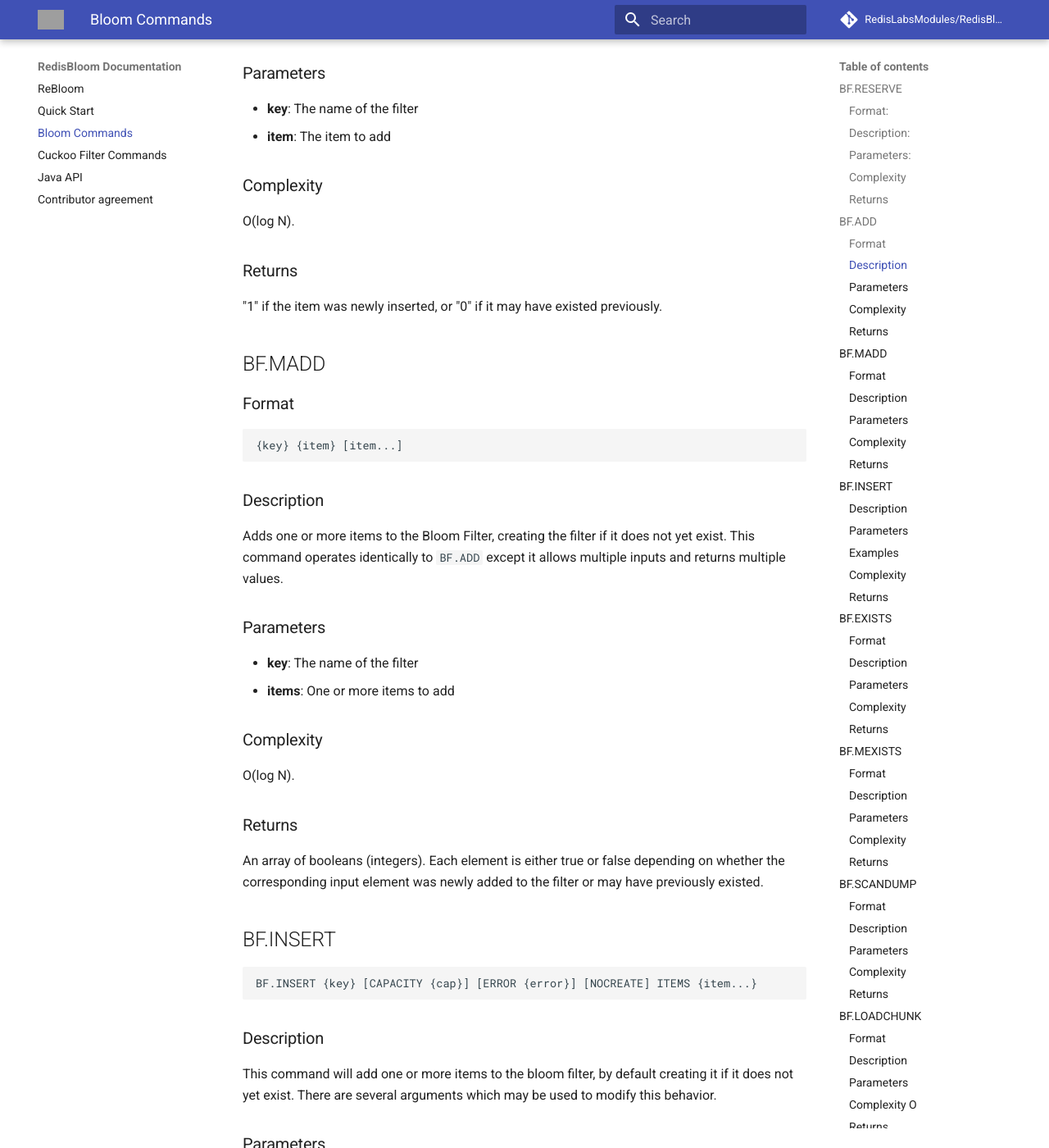
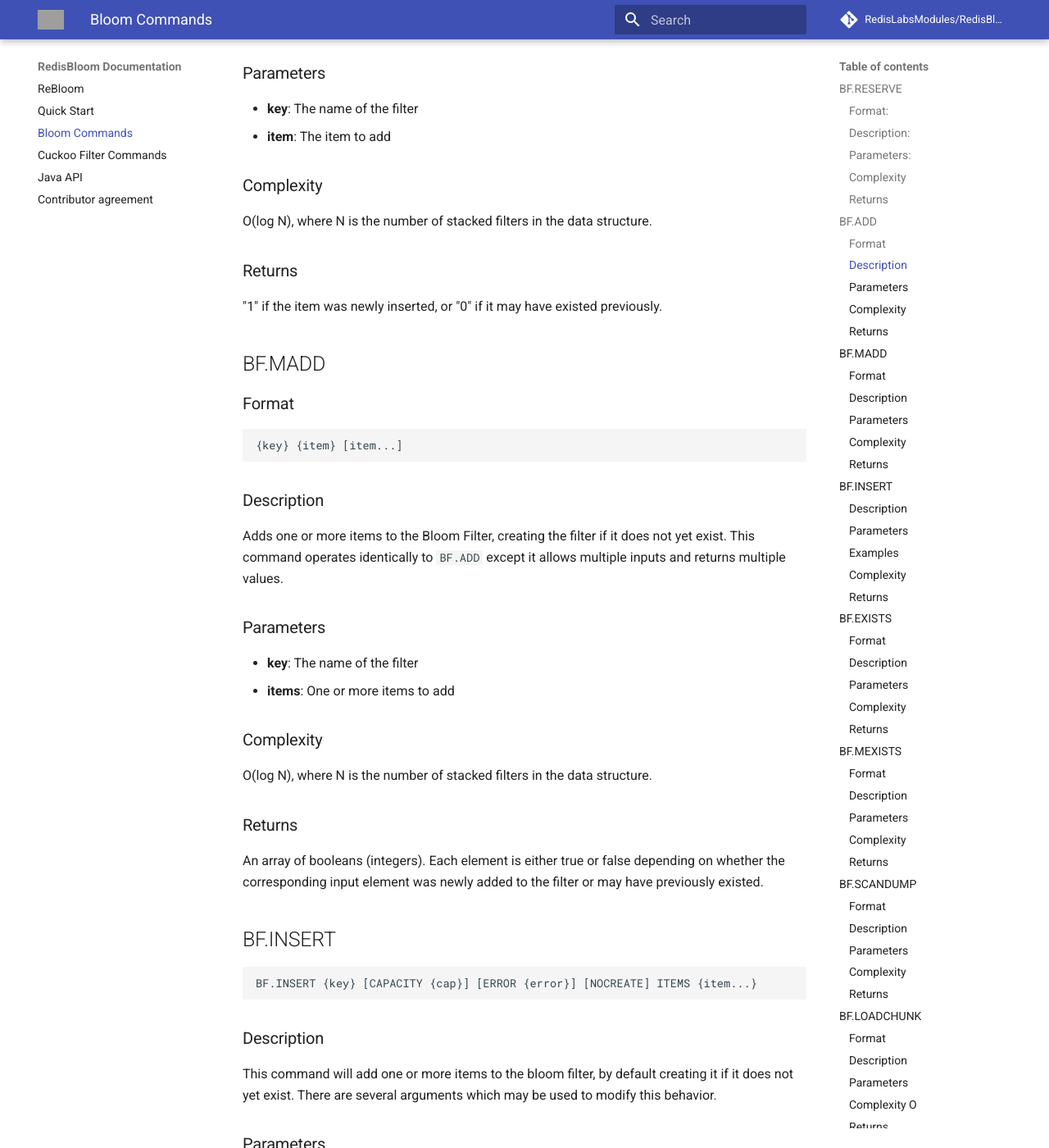
Before and after one commit to RedisBloom/RedisBloom, an MkDocs documentation site: the page built from docs/Bloom_Commands.md, in a window 1280 px wide and 1400 px high, scrolled down 1376 px. Shown: the whole window at 82% size. Built offline with MkDocs 1.6.1 and Material for MkDocs 9.7.7, drawn with Linux system fonts in a browser that asks for light colours; comment, search, counter and statistics services are not loaded; old or Windows-style settings are respelled for this version of MkDocs; some of the changed text lies outside the part shown; grey boxes are pictures that could not be loaded.

Commit message:
Adds complexity detail
Fixes #61

```diff
--- a/docs/Bloom_Commands.md
+++ b/docs/Bloom_Commands.md
@@ -61,7 +61,7 @@
 
 ### Complexity
 
-O(log N).
+O(log N), where N is the number of stacked filters in the data structure.
 
 ### Returns
 
@@ -89,7 +89,7 @@
 
 ### Complexity
 
-O(log N).
+O(log N), where N is the number of stacked filters in the data structure.
 
 ### Returns
 
@@ -152,7 +152,7 @@
 
 ### Complexity
 
-O(log N).
+O(log N), where N is the number of stacked filters in the data structure.
 
 ### Returns
 
@@ -179,7 +179,7 @@
 
 ### Complexity
 
-O(log N).
+O(log N), where N is the number of stacked filters in the data structure.
 
 ### Returns
 
@@ -205,7 +205,7 @@
 
 ### Complexity
 
-O(log N).
+O(log N), where N is the number of stacked filters in the data structure.
 
 ### Returns
 
@@ -256,7 +256,7 @@
 
 ### Complexity
 
-O(log N)
+O(log N), where N is the number of stacked filters in the data structure.
 
 ### Returns
 
@@ -291,7 +291,7 @@
 
 ### Complexity O
 
-O(log N)
+O(log N), where N is the number of stacked filters in the data structure.
 
 ### Returns
 
```
